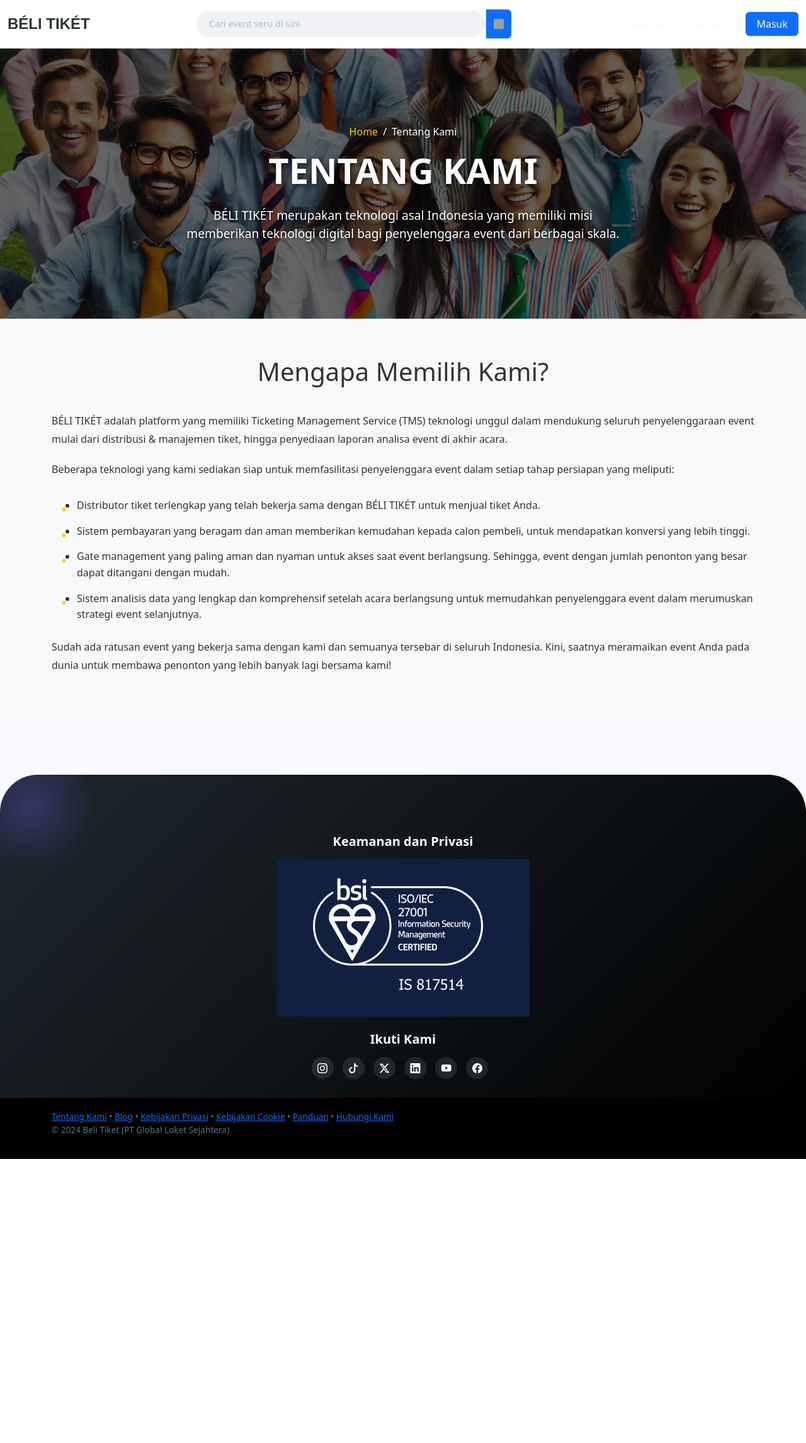
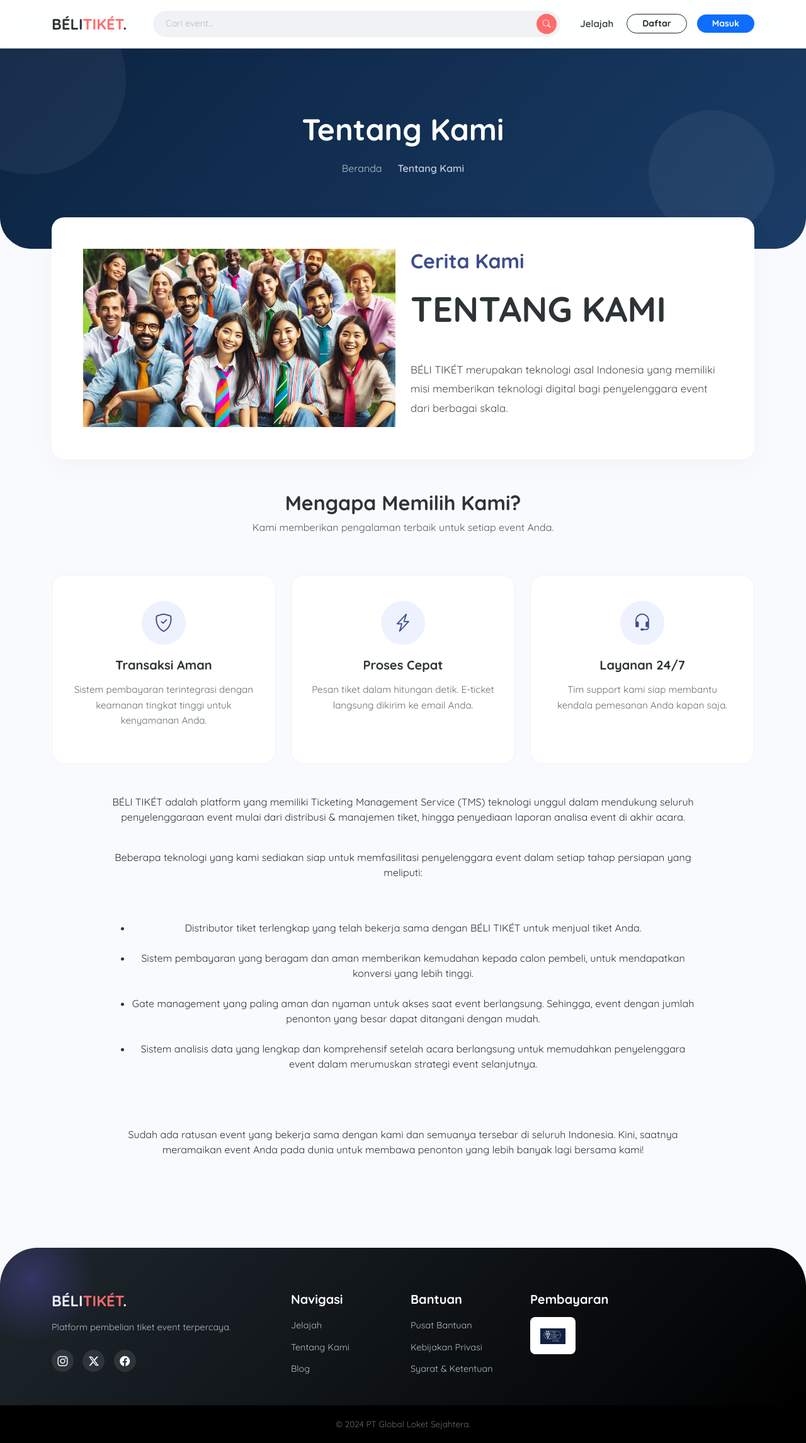
Before and after one commit to RuthRadekta/WebTiketOnline, a PHP site: page /WebTiketOnline/php/tentang_kami.php in a window 1280 px wide. Shown: the whole page at 63% size. Before the commit the page ends 1840 px from the top, so only its background shows below. Run offline with PHP 8.4, Linux system fonts and the light colour scheme; data comes from the database, SQL or seed files in the repository; grey boxes are pictures that could not be loaded.

Commit message:
update hal tentang kami

```diff
--- a/css/tentang_kami.css
+++ b/css/tentang_kami.css
@@ -1,77 +1,131 @@
-.hero-section {
-    background-image: linear-gradient(rgba(0, 0, 0, 0.6), rgba(0, 0, 0, 0.6)), url('../img/group/Foto_Formal.jpeg');
-    background-size: cover;
-    background-position: center;
-    color: white;
-    padding: 120px 0;
-    text-align: center;
-    position: relative;
+/* --- Variables --- */
+:root {
+    --primary-color: #3c4c8c;
+    --accent-color: #ff6b6b;
+    --text-dark: #2D3436;
+    --bg-body: #F9FAFD;
+    --card-radius: 20px;
 }
 
-.hero-section h1 {
-    font-size: 3.5rem;
-    text-shadow: 2px 2px 10px rgba(0, 0, 0, 0.7);
+body {
+    background-color: var(--bg-body);
+    font-family: 'Quicksand', sans-serif;
+    color: var(--text-dark);
 }
 
-.hero-section p {
-    font-size: 1.2rem;
-    max-width: 700px;
-    margin: 0 auto;
-    text-shadow: 1px 1px 5px rgba(0, 0, 0, 0.7);
+/* --- Hero Section --- */
+.hero-section {
+    position: relative;
+    padding: 100px 0;
+    background: linear-gradient(135deg, #0b2341 0%, #1a3c66 100%);
+    color: white;
+    text-align: center;
+    border-bottom-left-radius: 50px;
+    border-bottom-right-radius: 50px;
+    overflow: hidden;
 }
 
-.breadcrumb {
-    background: transparent;
+/* Dekorasi Lingkaran Abstrak */
+.hero-section::before, .hero-section::after {
+    content: '';
+    position: absolute;
+    border-radius: 50%;
+    background: rgba(255, 255, 255, 0.05);
+}
+.hero-section::before {
+    width: 300px; height: 300px; top: -100px; left: -100px;
+}
+.hero-section::after {
+    width: 200px; height: 200px; bottom: 20px; right: 50px;
+}
+
+.hero-title {
+    font-weight: 800;
+    font-size: 3rem;
+    margin-bottom: 20px;
 }
 
 .breadcrumb-item a {
-    color: #ffcc00;
+    color: rgba(255, 255, 255, 0.7);
     text-decoration: none;
 }
-
 .breadcrumb-item.active {
-    color: #fff;
+    color: white;
+    font-weight: 600;
 }
 
-.breadcrumb-item+.breadcrumb-item::before {
+/* --- Content Section --- */
+.content-section {
+    padding: 60px 0;
+}
+
+.feature-card {
+    background: white;
+    border-radius: var(--card-radius);
+    padding: 40px 30px;
+    text-align: center;
+    border: 1px solid #f1f2f6;
+    transition: all 0.3s;
+    height: 100%;
+}
+
+.feature-card:hover {
+    transform: translateY(-10px);
+    box-shadow: 0 20px 40px rgba(0,0,0,0.05);
+    border-color: transparent;
+}
+
+.feature-icon {
+    width: 70px;
+    height: 70px;
+    background: #eef2ff;
+    color: var(--primary-color);
+    border-radius: 50%;
+    display: inline-flex;
+    align-items: center;
+    justify-content: center;
+    font-size: 1.8rem;
+    margin-bottom: 20px;
+    transition: all 0.3s;
+}
+
+.feature-card:hover .feature-icon {
+    background: var(--primary-color);
     color: white;
 }
 
-.content-section {
-    padding: 60px 0;
-    background-color: #f9f9f9;
+.feature-title {
+    font-weight: 700;
+    margin-bottom: 15px;
+    color: var(--text-dark);
 }
 
-.content-section p {
-    color: #333;
-    line-height: 1.8;
-    margin-bottom: 20px;
+.feature-desc {
+    color: #636e72;
+    font-size: 0.95rem;
+    line-height: 1.6;
 }
 
-.feature-list {
-    margin-top: 30px;
-    padding-left: 40px;
+/* --- About Text Block --- */
+.about-text-block {
+    background: white;
+    border-radius: var(--card-radius);
+    padding: 50px;
+    box-shadow: 0 10px 40px rgba(0,0,0,0.03);
+    margin-bottom: 50px;
+    position: relative;
+    z-index: 10;
+    margin-top: -50px; /* Overlap dengan hero section */
 }
 
-.feature-list li {
-    color: #333;
-    margin-bottom: 15px;
-    line-height: 1.6;
-    position: relative;
+.about-text-block h2 {
+    font-weight: 800;
+    margin-bottom: 20px;
+    color: var(--primary-color);
 }
 
-.feature-list li::before {
-    content: "\2022";
-    color: #ffcc00;
-    font-size: 1.5rem;
-    position: absolute;
-    left: -25px;
-    top: 0;
+.about-text-block p {
+    color: #4a4a4a;
+    line-height: 1.8;
+    font-size: 1.05rem;
 }
-
-.content-section h2 {
-    text-align: center;
-    font-size: 2.5rem;
-    color: #333;
-    margin-bottom: 40px;
-}
--- a/php/tentang_kami.php
+++ b/php/tentang_kami.php
@@ -2,28 +2,16 @@
 session_start();
 $isLoggedIn = isset($_SESSION['user_id']);
 
-// Include the database connection file
+// Include database
 include_once '../connection/connect.php';
-
-// Get the database connection
 $pdo = getDatabaseConnection();
 
-// Query untuk mengambil events
-$stmt = $pdo->prepare("SELECT event_id, title, event_date, location, organizer_name, event_image_path FROM events LIMIT 10");
-$stmt->execute();
-$events = $stmt->fetchAll();
-
-// Periksa apakah pengguna sudah login
+// User Info
 if ($isLoggedIn) {
-    // Ambil user_id dari session
     $userId = $_SESSION['user_id'];
-
-    // Query untuk mengambil nama pengguna berdasarkan user_id
     $stmtUser = $pdo->prepare("SELECT name FROM users WHERE user_id = :user_id LIMIT 1");
     $stmtUser->execute(['user_id' => $userId]);
     $user = $stmtUser->fetch();
-
-    // Pastikan nama pengguna ditemukan
     $userName = $user ? htmlspecialchars($user['name']) : 'Pengguna';
 } else {
     $userName = null;
@@ -36,145 +24,195 @@ if ($isLoggedIn) {
 <head>
     <meta charset="UTF-8">
     <meta name="viewport" content="width=device-width, initial-scale=1.0">
-    <title>Tentang Kami - LOKÉT</title>
+    <title>Tentang Kami - BÉLI TIKÉT</title>
+
+    <link href="https://fonts.googleapis.com/css2?family=Quicksand:wght@400;500;600;700&display=swap" rel="stylesheet">
+
     <link href="https://cdn.jsdelivr.net/npm/bootstrap@5.3.0/dist/css/bootstrap.min.css" rel="stylesheet">
     <link rel="stylesheet" href="https://cdnjs.cloudflare.com/ajax/libs/font-awesome/6.4.2/css/all.min.css">
     <link href="https://cdn.jsdelivr.net/npm/bootstrap-icons/font/bootstrap-icons.css" rel="stylesheet">
+
     <link rel="stylesheet" type="text/css" href="../css/navbar_footer.css">
     <link rel="stylesheet" type="text/css" href="../css/tentang_kami.css">
 </head>
 
 <body>
-    <!-- Navbar -->
-    <nav class="navbar navbar-expand-lg navbar-dark">
-        <div class="container-fluid">
-            <!-- Logo -->
-            <a class="navbar-brand fw-bold" href="../index.php">BÉLI TIKÉT</a>
 
-            <!-- Search Bar -->
-            <div class="mx-auto" style="width: 40%;">
-                <div class="input-group">
-                    <input type="text" class="form-control search-bar" placeholder="Cari event seru di sini"
-                        id="searchInput" aria-label="Search">
-                    <button class="btn btn-primary d-flex align-items-center justify-content-center" type="button" style="width: 40px;">
-                        <img src="https://cdn-icons-png.flaticon.com/512/54/54481.png" alt="Cari" width="16" height="16">
+    <header>
+        <nav class="navbar navbar-expand-lg">
+            <div class="container">
+                <a class="navbar-brand" href="../index.php">
+                    BÉLI<span style="color: #ff6b6b;">TIKÉT</span>.
+                </a>
+
+                <button class="navbar-toggler" type="button" data-bs-toggle="collapse" data-bs-target="#navbarContent">
+                    <span class="navbar-toggler-icon"></span>
                 </button>
-                </div>
+
+                <div class="collapse navbar-collapse" id="navbarContent">
+                    <div class="mx-auto my-3 my-lg-0 w-100 w-lg-50 px-lg-4">
+                        <form action="../jelajah.php" method="get" class="position-relative">
+                            <input type="text" name="search" class="form-control search-bar" placeholder="Cari event..." readonly onclick="window.location.href='../jelajah.php'">
+                            <button class="btn position-absolute top-50 end-0 translate-middle-y me-2 rounded-circle" type="button" style="background: #ff6b6b; width: 32px; height: 32px; padding: 0; display: flex; align-items: center; justify-content: center; border: none;">
+                                <i class="bi bi-search text-white" style="font-size: 0.8rem;"></i>
+                            </button>
+                        </form>
                     </div>
 
-            <!-- Menu Kanan -->
-            <div class="d-flex align-items-center gap-3">
-                <!-- Jelajah -->
-                <a href="../jelajah.php" class="btn btn-outline-light d-flex align-items-center gap-2 px-3">
-                    <i class="bi bi-compass"></i>
-                    <span>Jelajah</span>
+                    <div class="d-flex align-items-center gap-3 justify-content-end">
+                        <a href="../jelajah.php" class="nav-link">Jelajah</a>
+                        <?php if (!$isLoggedIn): ?>
+                            <a href="register.php" class="btn btn-outline-dark rounded-pill px-4 btn-sm fw-bold">Daftar</a>
+                            <a href="login.php" class="btn btn-primary rounded-pill px-4 btn-sm fw-bold border-0">Masuk</a>
+                        <?php else: ?>
+                            <div class="dropdown">
+                                <a href="#" class="d-flex align-items-center text-decoration-none" data-bs-toggle="dropdown">
+                                    <div class="profile-icon">
+                                        <?php echo strtoupper(substr($userName, 0, 1)); ?>
+                                    </div>
                                 </a>
-
-                <?php if (!$isLoggedIn): ?>
-                <!-- Daftar dan Masuk -->
-                <a href="register.php" class="btn btn-outline-light px-3">Daftar</a>
-                <a href="login.php" class="btn btn-primary px-3">Masuk</a>
-                <?php else: ?>
-                <!-- Profile Dropdown -->
-                <div class="dropdown">
-                    <a href="#" class="btn btn-light d-flex align-items-center gap-2 px-3" id="dropdownMenuButton" data-bs-toggle="dropdown"
-                        aria-expanded="false">
-                        <i class="fas fa-user-circle fa-lg"></i>
-                        <span><?php echo $userName ? htmlspecialchars($userName) : 'Profil'; ?></span>
-                    </a>
-                    <ul class="dropdown-menu dropdown-menu-end" aria-labelledby="dropdownMenuButton">
-                        <li class="dropdown-header">Halo, <?php echo $userName ? htmlspecialchars($userName) : 'Pengguna'; ?></li>
+                                <ul class="dropdown-menu dropdown-menu-end shadow-lg border-0 mt-2">
+                                    <li><h6 class="dropdown-header">Halo, <?php echo htmlspecialchars($userName); ?></h6></li>
+                                    <li><a class="dropdown-item" href="riwayat.php">Tiket Saya</a></li>
+                                    <li><a class="dropdown-item" href="profile.php">Profil</a></li>
                                     <li><hr class="dropdown-divider"></li>
-                        <li><a class="dropdown-item" href="#">Tiket Saya</a></li>
-                        <li><a class="dropdown-item" href="profile.php">Informasi Dasar</a></li>
-                        <li><a class="dropdown-item" href="pengaturan.php">Pengaturan</a></li>
                                     <li><a class="dropdown-item text-danger" href="logout.php">Keluar</a></li>
                                 </ul>
                             </div>
                         <?php endif; ?>
                     </div>
                 </div>
+            </div>
         </nav>
+    </header>
 
-    <!-- Hero Section -->
     <div class="hero-section">
         <div class="container">
-            <!-- Breadcrumb -->
+            <h1 class="hero-title">Tentang Kami</h1>
             <nav aria-label="breadcrumb">
                 <ol class="breadcrumb justify-content-center">
-                    <li class="breadcrumb-item"><a href="../index.php">Home</a></li>
-                    <li class="breadcrumb-item active" aria-current="page">Tentang Kami</li>
+                    <li class="breadcrumb-item"><a href="../index.php">Beranda</a></li>
+                    <li class="breadcrumb-item active text-white opacity-75" aria-current="page">Tentang Kami</li>
                 </ol>
             </nav>
+        </div>
+    </div>
+
+    <div class="container pb-5">
+
+        <div class="about-text-block">
+            <div class="row align-items-center">
+                <div class="col-lg-6">
+                    <img src="../img/group/Foto_Formal.jpeg" onerror="this.style.display='none'" class="img-fluid mb-4 mb-lg-0" alt="About Illustration">
+                    </div>
+                <div class="col-lg-6">
+                    <h2 class="mb-4">Cerita Kami</h2>
+                    <div class="about-content">
                         <?php
-            // Membaca isi file hero_text.txt
-            echo file_get_contents('../file_txt/hero_text.txt');
+                        $heroFile = '../file_txt/hero_text.txt';
+                        if (file_exists($heroFile)) {
+                            echo nl2br(file_get_contents($heroFile));
+                        } else {
+                            echo "<p>BÉLI TIKÉT adalah platform penjualan tiket event terdepan yang menghubungkan event creator dengan audiens mereka. Kami percaya bahwa setiap momen berharga layak dirayakan.</p>";
+                        }
                         ?>
                     </div>
                 </div>
+            </div>
+        </div>
 
-    <!-- Content Section -->
-    <div class="content-section">
-        <div class="container">
-            <h2>Mengapa Memilih Kami?</h2>
+        <div class="row g-4 mb-5">
+            <div class="col-12 text-center mb-4">
+                <h2 class="fw-bold">Mengapa Memilih Kami?</h2>
+                <p class="text-muted">Kami memberikan pengalaman terbaik untuk setiap event Anda.</p>
+            </div>
+
+            <div class="col-md-4">
+                <div class="feature-card">
+                    <div class="feature-icon"><i class="bi bi-shield-check"></i></div>
+                    <h5 class="feature-title">Transaksi Aman</h5>
+                    <p class="feature-desc">Sistem pembayaran terintegrasi dengan keamanan tingkat tinggi untuk kenyamanan Anda.</p>
+                </div>
+            </div>
+
+            <div class="col-md-4">
+                <div class="feature-card">
+                    <div class="feature-icon"><i class="bi bi-lightning-charge"></i></div>
+                    <h5 class="feature-title">Proses Cepat</h5>
+                    <p class="feature-desc">Pesan tiket dalam hitungan detik. E-ticket langsung dikirim ke email Anda.</p>
+                </div>
+            </div>
+
+            <div class="col-md-4">
+                <div class="feature-card">
+                    <div class="feature-icon"><i class="bi bi-headset"></i></div>
+                    <h5 class="feature-title">Layanan 24/7</h5>
+                    <p class="feature-desc">Tim support kami siap membantu kendala pemesanan Anda kapan saja.</p>
+                </div>
+            </div>
+        </div>
+
+        <div class="row justify-content-center">
+            <div class="col-lg-10">
+                <div class="text-center">
                     <?php
-            // Membaca isi file content.txt
-            $content = file_get_contents('../file_txt/content_text.txt');
-            echo $content;
+                    $contentFile = '../file_txt/content_text.txt';
+                    if (file_exists($contentFile)) {
+                        echo nl2br(file_get_contents($contentFile));
+                    }
                     ?>
                 </div>
             </div>
+        </div>
 
-    <!-- Footer -->
+    </div>
+
     <footer>
         <div class="footer">
             <div class="container">
-                <div class="row">
-                    <!-- Keamanan dan Privasi -->
-                    <div class="security-section text-center mt-4">
-                        <h5>Keamanan dan Privasi</h5>
-                        <img src="../assets/images/logo_bsi.png" alt="Logo BSI" class="mt-2 mb-4">
+                <div class="row gy-4">
+                    <div class="col-lg-4 col-md-6">
+                        <h4 class="mb-3">BÉLI<span style="color: #ff6b6b;">TIKÉT</span>.</h4>
+                        <p>Platform pembelian tiket event terpercaya.</p>
+                        <div class="social-icons mt-4">
+                            <a href="#"><i class="bi bi-instagram"></i></a>
+                            <a href="#"><i class="bi bi-twitter-x"></i></a>
+                            <a href="#"><i class="bi bi-facebook"></i></a>
                         </div>
-
-                    <!-- Social Media Icons -->
-                    <div class="social-media-section text-center">
-                        <h5>Ikuti Kami</h5>
-                        <div class="social-icons mt-3">
-                            <a href="#"><i class="bi bi-instagram"></i></a>
-                            <a href="#"><i class="bi bi-tiktok"></i></a>
-                            <a href="#"><i class="bi bi-twitter-x"></i></a>
-                            <a href="#"><i class="bi bi-linkedin"></i></a>
-                            <a href="#"><i class="bi bi-youtube"></i></a>
-                            <a href="#"><i class="bi bi-facebook"></i></a>
+                    </div>
+                    <div class="col-lg-2 col-md-6">
+                        <h5 class="mb-3">Navigasi</h5>
+                        <ul>
+                            <li><a href="../jelajah.php">Jelajah</a></li>
+                            <li><a href="tentang_kami.php">Tentang Kami</a></li>
+                            <li><a href="#">Blog</a></li>
+                        </ul>
+                    </div>
+                    <div class="col-lg-2 col-md-6">
+                        <h5 class="mb-3">Bantuan</h5>
+                        <ul>
+                            <li><a href="#">Pusat Bantuan</a></li>
+                            <li><a href="#">Kebijakan Privasi</a></li>
+                            <li><a href="#">Syarat & Ketentuan</a></li>
+                        </ul>
+                    </div>
+                    <div class="col-lg-4 col-md-6">
+                        <h5 class="mb-3">Pembayaran</h5>
+                        <div class="p-3 bg-white rounded-3 d-inline-block">
+                            <img src="../assets/images/logo_bsi.png" alt="Bank" style="height: 25px;">
                         </div>
                     </div>
                 </div>
             </div>
         </div>
-
-        <!-- Footer Bottom -->
-        <div class="footer-bottom">
+        <div class="footer-bottom text-center">
             <div class="container">
-                <div class="footer-links">
-                    <a href="tentang_kami.php">Tentang Kami</a>
-                    <span>•</span>
-                    <a href="#">Blog</a>
-                    <span>•</span>
-                    <a href="#">Kebijakan Privasi</a>
-                    <span>•</span>
-                    <a href="#">Kebijakan Cookie</a>
-                    <span>•</span>
-                    <a href="#">Panduan</a>
-                    <span>•</span>
-                    <a href="#">Hubungi Kami</a>
-                </div>
-                <p class="copyright">&copy; 2024 Beli Tiket (PT Global Loket Sejahtera)</p>
+                &copy; 2024 PT Global Loket Sejahtera.
             </div>
         </div>
     </footer>
 
-    <!-- Bootstrap JS -->
     <script src="https://cdn.jsdelivr.net/npm/bootstrap@5.3.0/dist/js/bootstrap.bundle.min.js"></script>
+    <script src="../javascript/navbar.js"></script>
 </body>
-
 </html>
```
Also changed, not shown: img/wow.png (deleted). Lines whose indentation alone changed are shown as unchanged.
